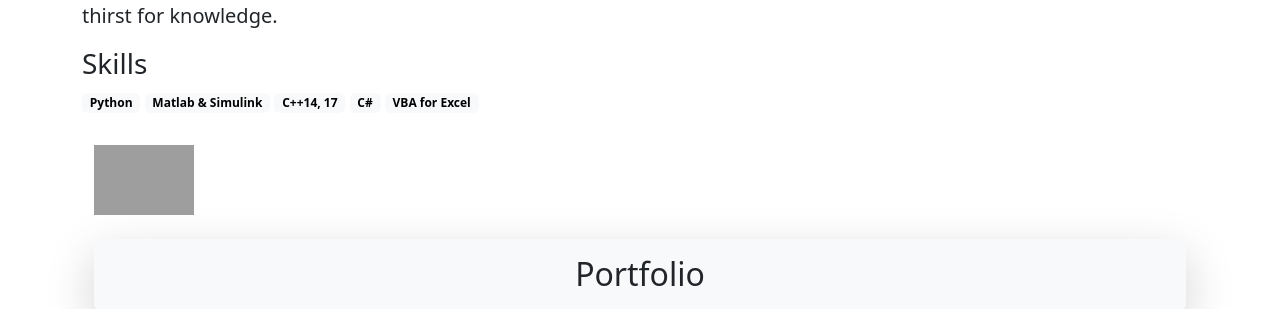
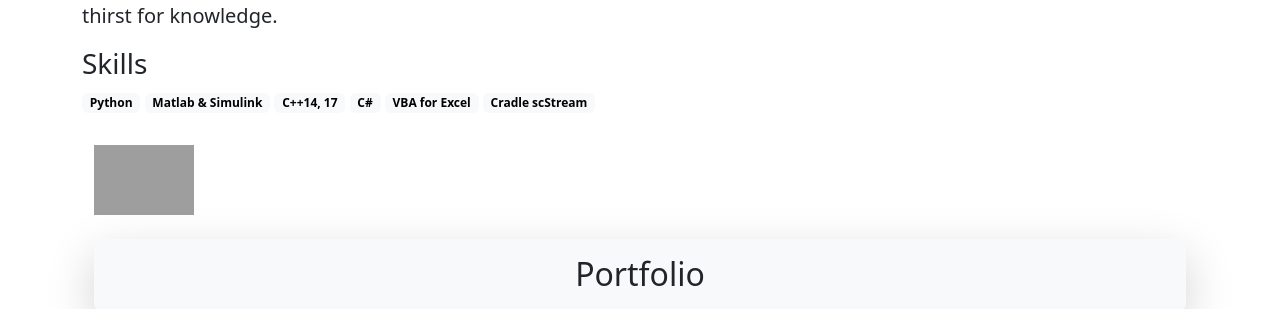
Before and after one commit to VinM00/VincentiuPortfolio, a Flask app: template templates/home.html in a window 1280 px wide; the page is wider, and only the part inside the window is pictured. Shown: the part 437-746 px from the top of that part. Run offline with Flask 3, Linux system fonts and the light colour scheme; the template is opened without the code that fills it, so the values that code supplies are empty; grey boxes are pictures that could not be loaded.

Commit message:
Update home.html

```diff
--- a/templates/home.html
+++ b/templates/home.html
@@ -34,6 +34,7 @@
           <h3 class="badge bg-light text-black mb-0">C++14, 17</h3>
           <h3 class="badge bg-light text-black mb-0">C#</h3>
           <h3 class="badge bg-light text-black mb-0">VBA for Excel</h3>
+          <h3 class="badge bg-light text-black mb-0">Cradle scStream</h3>
 
           <p></p>
       <div>
```
